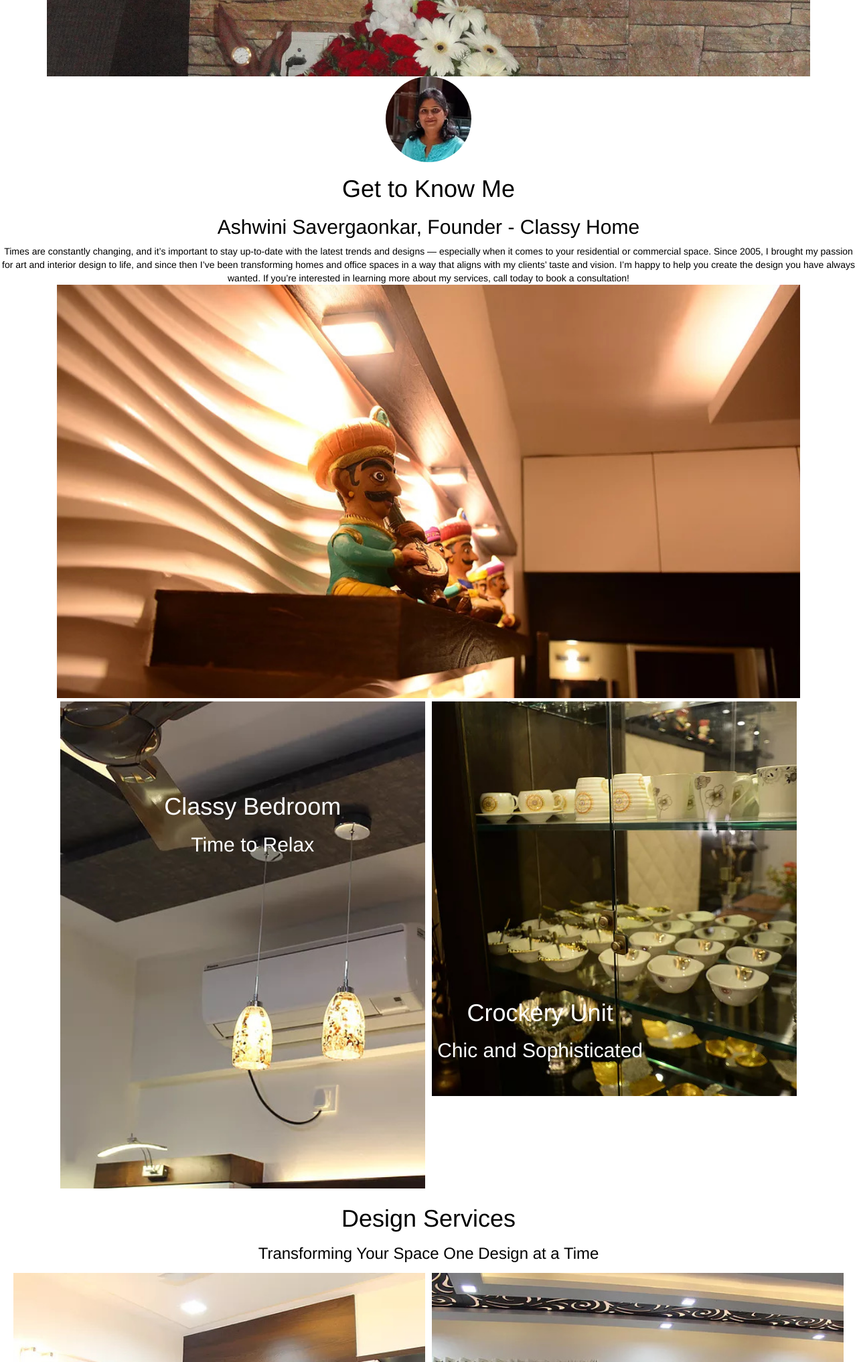
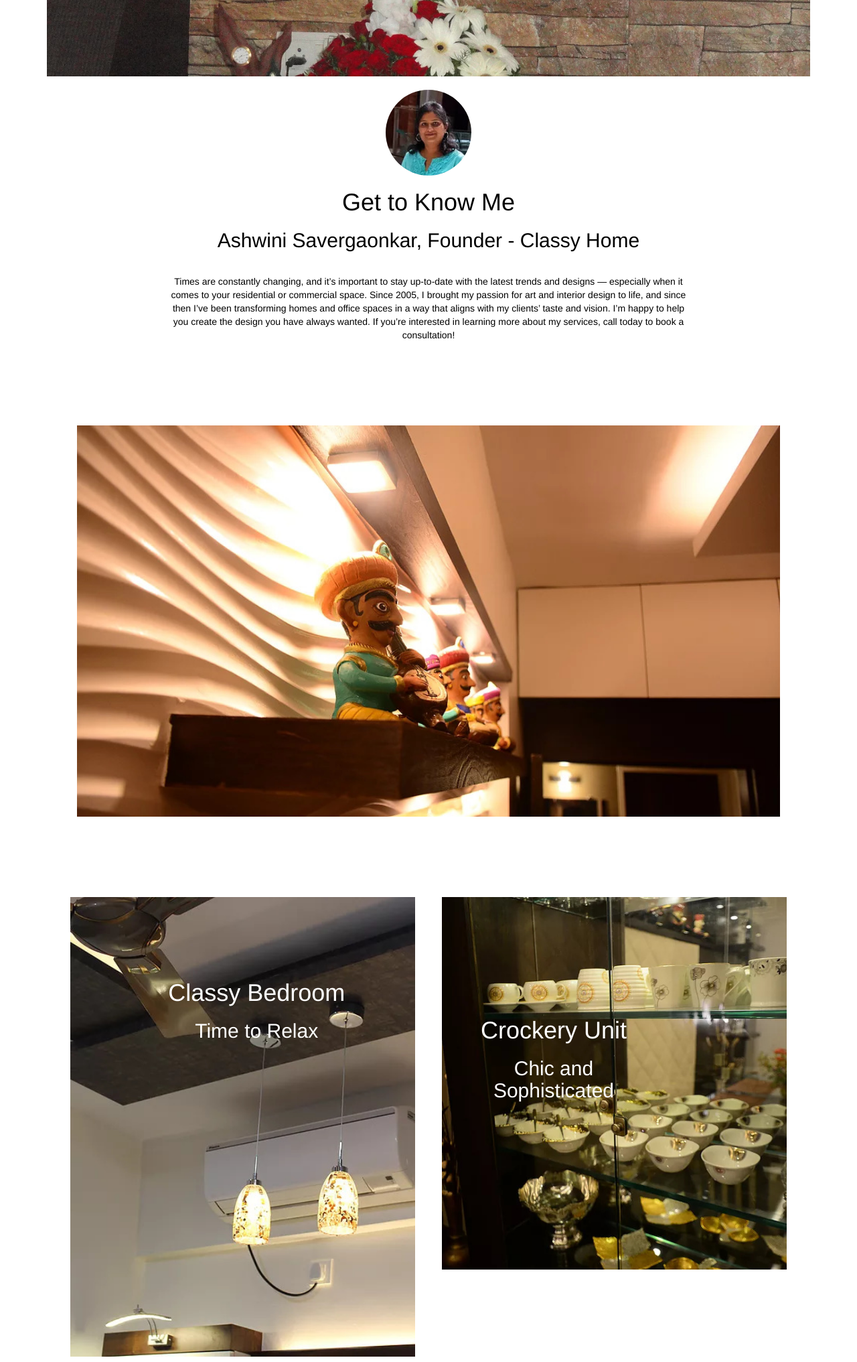
Before and after one commit to ShantanuVidwans/interior_design_webdev, a plain HTML site: page index.html in a window 1280 px wide. Shown: the part 465-2498 px from the top of the page at 67% size. Drawn offline with nearby package versions, Linux system fonts and the light colour scheme.

Commit message:
padding added to elements

```diff
--- a/css/index.css
+++ b/css/index.css
@@ -2,6 +2,8 @@
     position: relative;
     text-align: center;
     color: black;
+    padding: 10px 10px;
+    margin: 5px 5px;
   }
     .container {
     position: relative;
@@ -38,6 +40,7 @@
     top: 50%;
     left: 50%;
     transform: translate(-50%, -50%);
+
   }
 
   .btn {
@@ -74,10 +77,32 @@ position: absolute;
     top:20%;
     left: 20%;
     transform: translate(-20%, -20%);
+    padding: 5px 10px;
   }
   .cen {
 position: absolute;
-    top:70%;
-    left: 70%;
+    top:40%;
+    left: 72%;
     transform: translate(-70%, -70%);
+    padding: 5px 10px;
   }
+  .para {
+    padding: 25px 250px;
+
+  }
+
+.mam {
+  margin-top: 20px;
+  margin-bottom: 20px;
+}
+
+.full{
+  margin-top: 50px;
+  margin-bottom: 50px;
+  padding: 50px 30px;
+}
+
+.half{
+  margin: 10px 10px;
+  padding: 5px 5px;
+}
--- a/index.html
+++ b/index.html
@@ -75,46 +75,54 @@
     </div>
       <div class="row">
         <div class="col-lg-12 col-md-8 col-sm-4">
-
+          <div class="mam">
           <img src="image\maam.jpg" style="width:10vw;display:flex;margin:auto; border-radius: 50vw ">
+      </div>
       <div class="c">
       <div class="text">
           <h1>Get to Know Me</h1>
 
           <h2>Ashwini Savergaonkar, Founder - Classy Home</h2>
 
+          <div class="para">
           Times are constantly changing, and it’s important to stay up-to-date with the latest trends and designs —
           especially when it comes to your residential or commercial space. Since 2005, I brought my passion for art and
           interior design to life, and since then I’ve been transforming homes and office spaces in a way that aligns
           with my clients’ taste and vision. I’m happy to help you create the design you have always wanted. If you’re
           interested in learning more about my services, call today to book a consultation!
+          </div>
         </div>
       </div>
     </div>
   </div>
   <div class="container">
     <div class="col-lg-12 col-md-8 col-sm-4">
+      <div class=full>
         <img src="image\sculpture.jpg"  alt=""
         style="width:100%;">
-
+      </div>
   </div>
   <div class="col-lg-12 col-md-8 col-sm-4">
           <div class="ro">
   <div class="column">
+    <div class ="half">
     <img src="image\fan.jpg" alt="" style="width:100%">
     <div class="cent">
           <h1>Classy Bedroom</h1>
 
           <h2>Time to Relax</h2>
           </div>
+        </div>
   </div>
   <div class="column">
+    <div class="half">
     <img src="image\cuttlery-set.jpg" alt="Forest" style="width:100%">
     <div class="cen">
           <h1>Crockery Unit</h1>
 
           <h2>Chic and Sophisticated</h2>
           </div>
+        </div>
   </div>
 
 </div>
@@ -129,24 +137,38 @@
   <div class="col-lg-12 col-md-8 col-sm-4">
       <div class="ro">
           <div class="column">
+            <div class="half">
       <img src="image\room-with-vase.jpg" alt="Forest" style="width:100%">
+    </div>
+    <div class="text">
      <h1> Pre-Construction Consultation</h1>
+   </div>
+     <div>
 
 A lot of people underestimate the importance of well thought out Pre-Construction Consultation and the impact it can have on their space. Since 2005, I’ve been designing spaces in a wide range of different fields and areas, and work together with my clients to create the designs that are most suitable to their specific needs. Contact me today and book a consultation.
+    </div>
 </div>
 <div class="column">
+  <div class="half">
   <img src="image\curtains.jpg" alt="Forest" style="width:100%">
+</div>
+<div class="text">
   <h1>Lighting Design Consultation</h1>
+</div>
+  <div>
 
 Everyone knows how important your space is to your general wellbeing, so why not add a touch of flair to your life? With some nice shades, a well-planned Lighting Design Consultation, and some nice functional features, you can brighten up your space and give it a bit of personality. Bring out the new you through your space! Call me today and see what I can do for you!
+</div>
 </div>
 
 <div class="c">
   <div class="col-lg-12 col-md-8 col-sm-4">
       <div class="ro">
           <div class="column">
+            <div class="half">
       <img src="image\vases.jpg" alt="" style="width:100%">
      </div>
+   </div>
 <div class="column">
 
   <h1>"Choose what is best and habit will make it pleasant and easy"</h1>
@@ -155,7 +177,9 @@ Everyone knows how important your space is to your general wellbeing, so why not
 
 <div class="container">
     <div class="col-lg-12 col-md-8 col-sm-4">
+      <div class="full">
         <img src="image\r.jpg" alt="Forest" style="width:100%">
+      </div>
     </div>
 
 </div>
```
